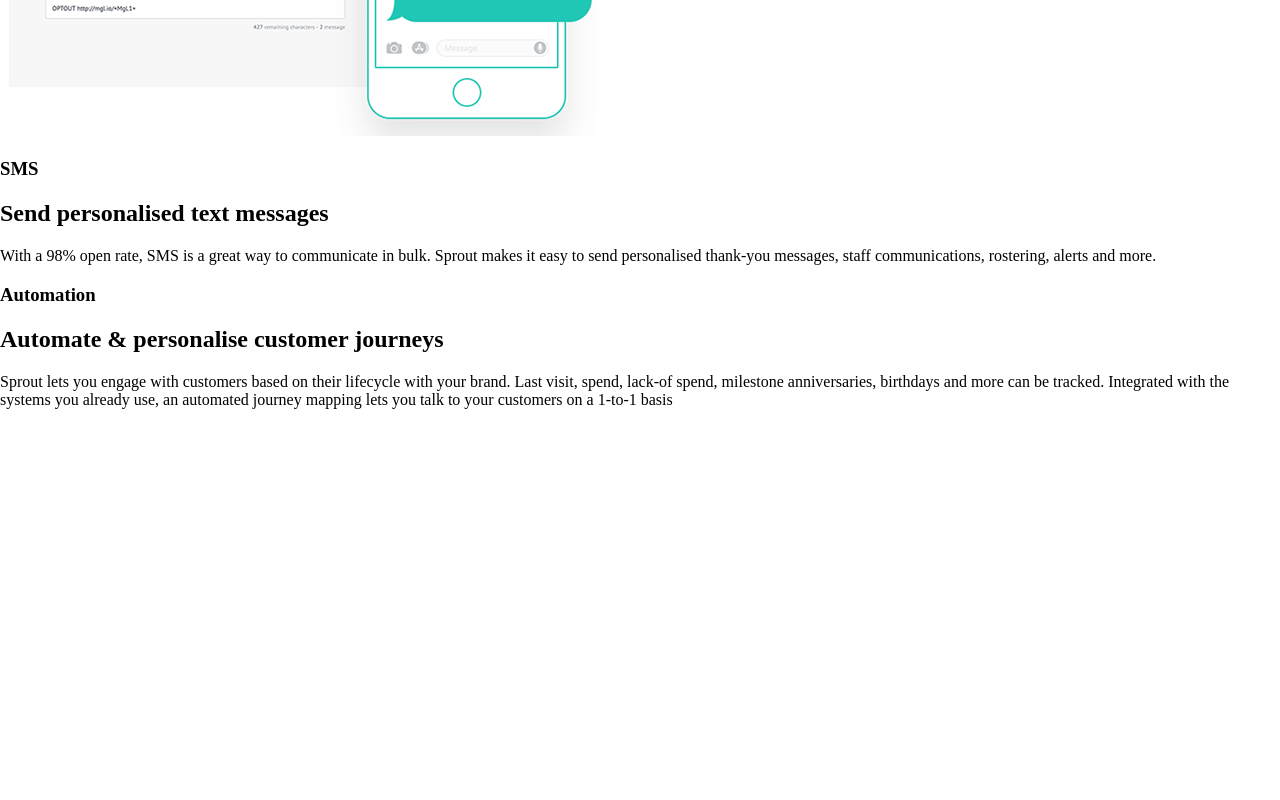
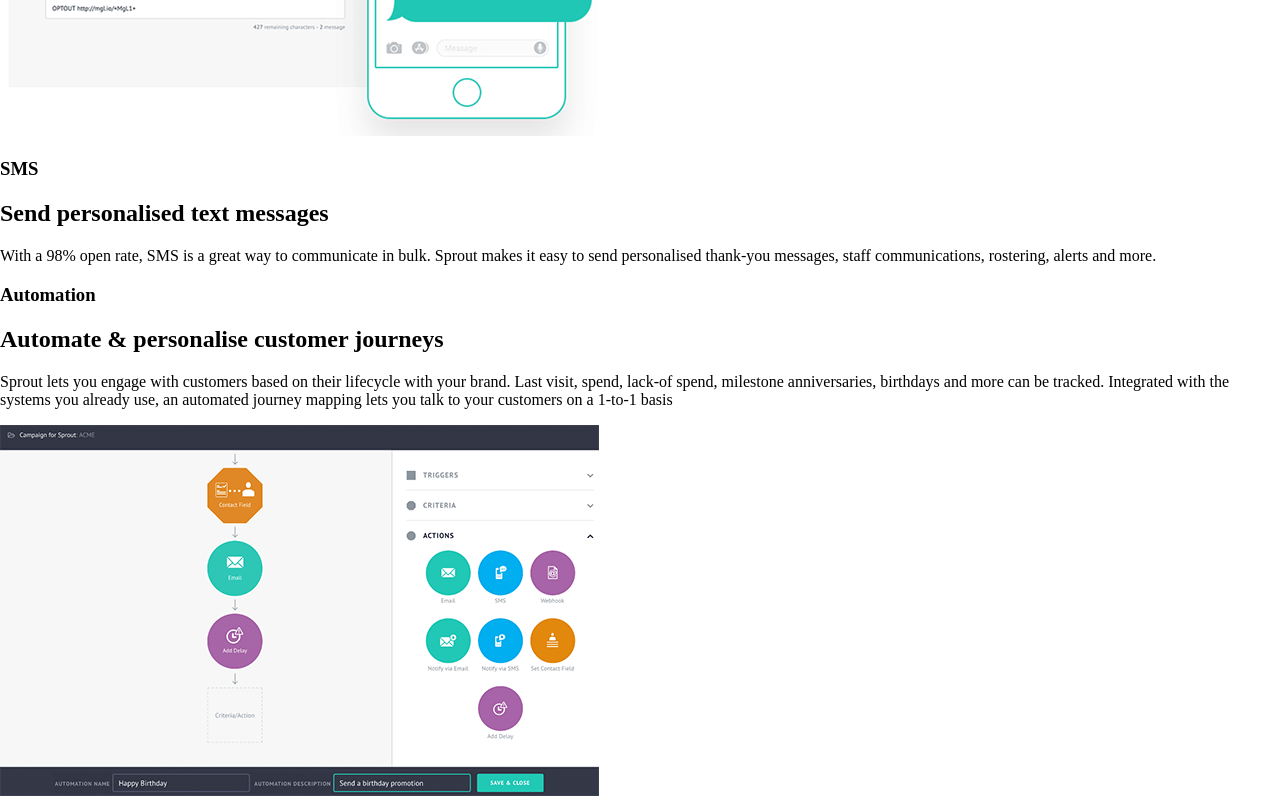
Before and after one commit to LewisLindleySmith/Mini-Site, a plain HTML site: page sprout/index.html in a window 1280 px wide. Shown: the part 1645-2445 px from the top of the page. Before the commit the page ends 2070 px from the top, so only its background shows below. Drawn offline with Linux system fonts and the light colour scheme.

Commit message:
campaign for sprout image

```diff
--- a/sprout/index.html
+++ b/sprout/index.html
@@ -74,6 +74,9 @@
                 an automated
                 journey mapping lets you talk to your customers on a 1-to-1 basis</p>
         </div>
+        <div class="campaingn-image">
+            <img src="images/campaign_for_sprout.png" alt="campaign for sprout image">
+        </div>
     </div>
 
 
```
